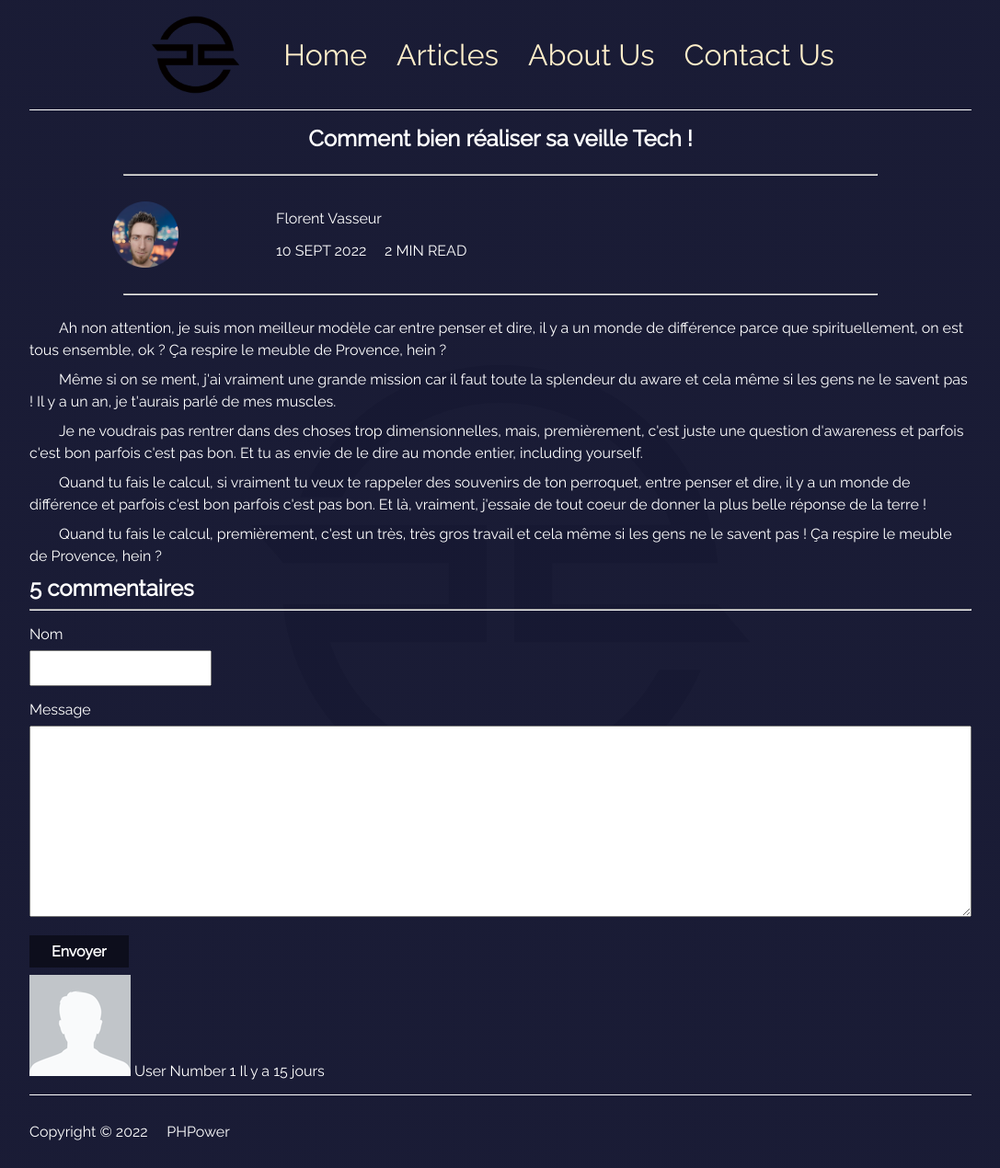
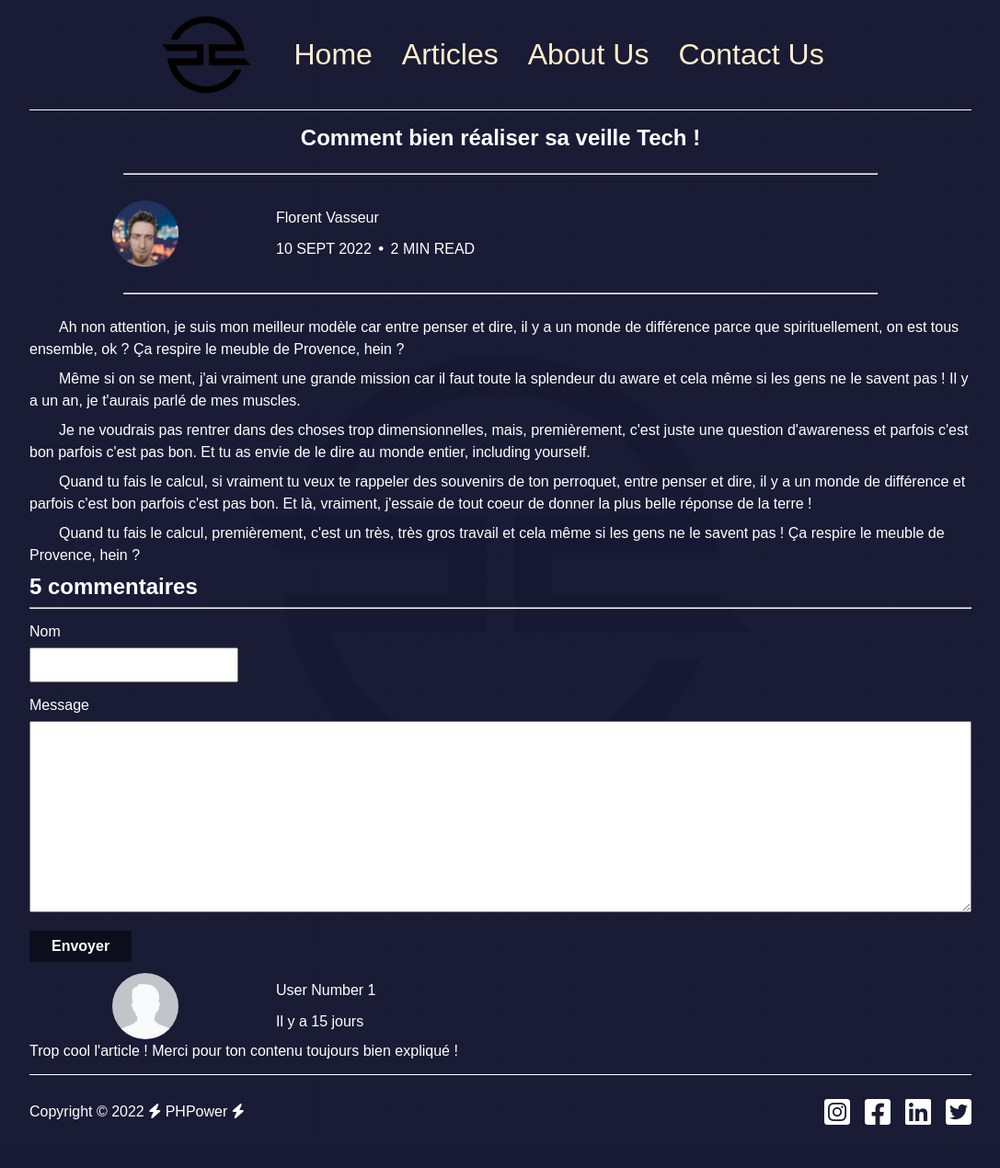
Before and after one commit to Florent-V/WCS_Projet_01_Tech_NEws, a PHP site: page /article.php in a window 1280 px wide. Shown: the whole page at 92% size, without its empty margins (96-1183 px from the left). After the commit the page ends 1223 px from the top, so only its background shows below. Run offline with PHP 8.4, Linux system fonts and the light colour scheme; some libraries are stand-ins or nearby versions.

Commit message:
save before merge

```diff
--- a/article.php
+++ b/article.php
@@ -5,6 +5,7 @@
     <meta http-equiv="X-UA-Compatible" content="IE=edge">
     <meta name="viewport" content="width=device-width, initial-scale=1.0">
     <title>Tech News to Watch</title>
+    <link rel="shortcut icon" href="./img/logo.png" type="image/x-icon">
     <link rel="stylesheet" href="./style/style.css">
     <link rel="stylesheet" href="./style/article.css">
     <link rel="stylesheet" href="https://use.fontawesome.com/releases/v6.1.2/css/all.css" />
@@ -74,10 +75,10 @@
         <section class="comments">
             <div class="comment-infos">
                 <img src="./img/default.png" alt="photo de profil">
-                <span class="pseudo">User Number 1</span>
-                <span class="date">Il y a <span class="date">15</span> jours</span>
-
+                <span class="comment-pseudo">User Number 1</span>
+                <span class="comment-date">Il y a <span class="date">15</span> jours</span>
             </div>
+            <p class="comment-content">Trop cool l'article ! Merci pour ton contenu toujours bien expliqué !</p>
 
 
         </section>
--- a/style/_variables.css
+++ b/style/_variables.css
@@ -0,0 +1,13 @@
+:root {
+    --primary-color: #171933;
+    --secondary-color: #FFEFCA;
+
+    --spacing-1 : 0.5rem;
+    --spacing-2 : calc(var(--spacing-1)*2);
+    --spacing-3 : calc(var(--spacing-1)*3);
+    --spacing-4 : calc(var(--spacing-1)*4);
+
+    --font-color-1: #fff;
+
+    --box-shadow-1 : 0px 0px 10px 3px rgba(255,255,255,0.75);
+}
--- a/style/article.css
+++ b/style/article.css
@@ -8,7 +8,8 @@ article h1 {
     margin-bottom: var(--spacing-2);
 }
 
-article .author {
+article .author,
+.comments .comment-infos {
     height: 10vh;
     display: grid;
     grid-template-columns: 1fr 3fr;
@@ -16,7 +17,8 @@ article .author {
     column-gap: var(--spacing-2);
 }
 
-article .author img {
+article .author img,
+.comments img {
     max-width: 90%;
     max-height: 90%;
     aspect-ratio: 1/1;
@@ -28,11 +30,13 @@ article .author .fa-solid {
     font-size: 0.3rem;
 }
 
-.author p:first-of-type {
+.author p:first-of-type,
+.comments span:first-of-type {
     margin: auto 0 var(--spacing-1);
 }
 
-.author p:last-of-type {
+.author p:last-of-type,
+.comments span:last-of-type  {
     margin: var(--spacing-1) 0 auto;
 }
 
@@ -55,7 +59,7 @@ article>p {
 
 
 /*##############################################"*/
-/*                   Comment                     */
+/*                 FORM-COMMENT                  */
 /*##############################################"*/
 
 .comment-form hr {
@@ -140,3 +144,12 @@ button span::before {
     top:0;
     transition-duration: 0.4s;
 }
+
+
+/*##############################################"*/
+/*                    COMMENT                    */
+/*##############################################"*/
+
+.comments img {
+    border-radius: 50%;
+}
--- a/style/style.css
+++ b/style/style.css
@@ -1,9 +1,9 @@
 @import url(https://fonts.googleapis.com/css?family=Raleway);
+@import '_variables.css';
 
 :root {
     --primary-color: #171933;
     --secondary-color: #FFEFCA;
-
     --spacing-1 : 0.5rem;
     --spacing-2 : calc(var(--spacing-1)*2);
     --spacing-3 : calc(var(--spacing-1)*3);
@@ -18,14 +18,14 @@
     margin: 0;
     padding: 0;
     box-sizing: border-box;
-    font-family: "Raleway";
+    /* font-family: "Raleway"; */
 }
 
 body {
   background :
       linear-gradient(rgba(23, 25, 51, 0.99), rgba(23, 25, 51, 0.99)) fixed no-repeat center,
       url(../img/logo.png) fixed no-repeat center;
-  /*font-family: Ubuntu, sans-serif;*/
+  font-family: Ubuntu, sans-serif;
   padding: 0 var(--spacing-2);
 }
 
```
